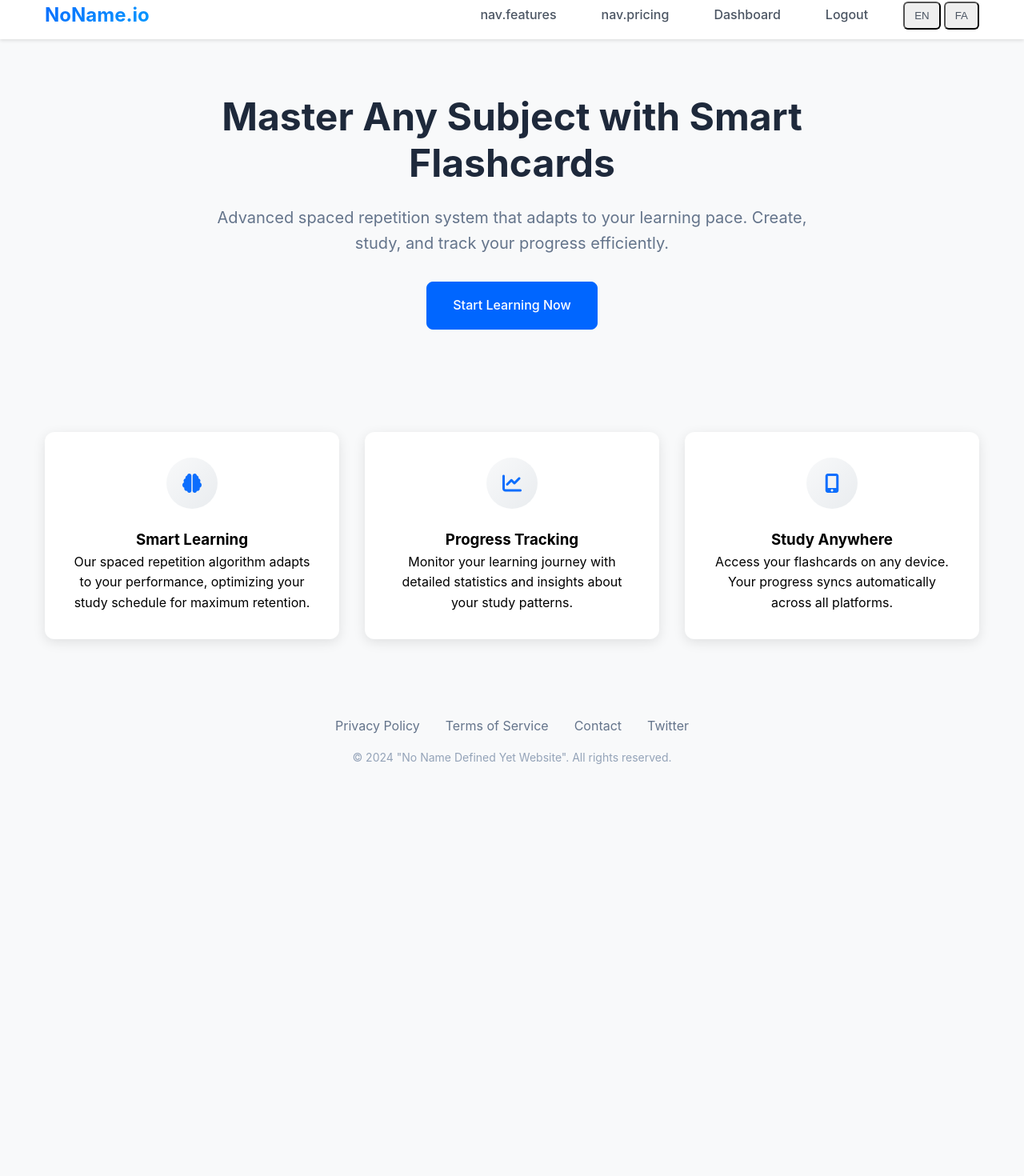
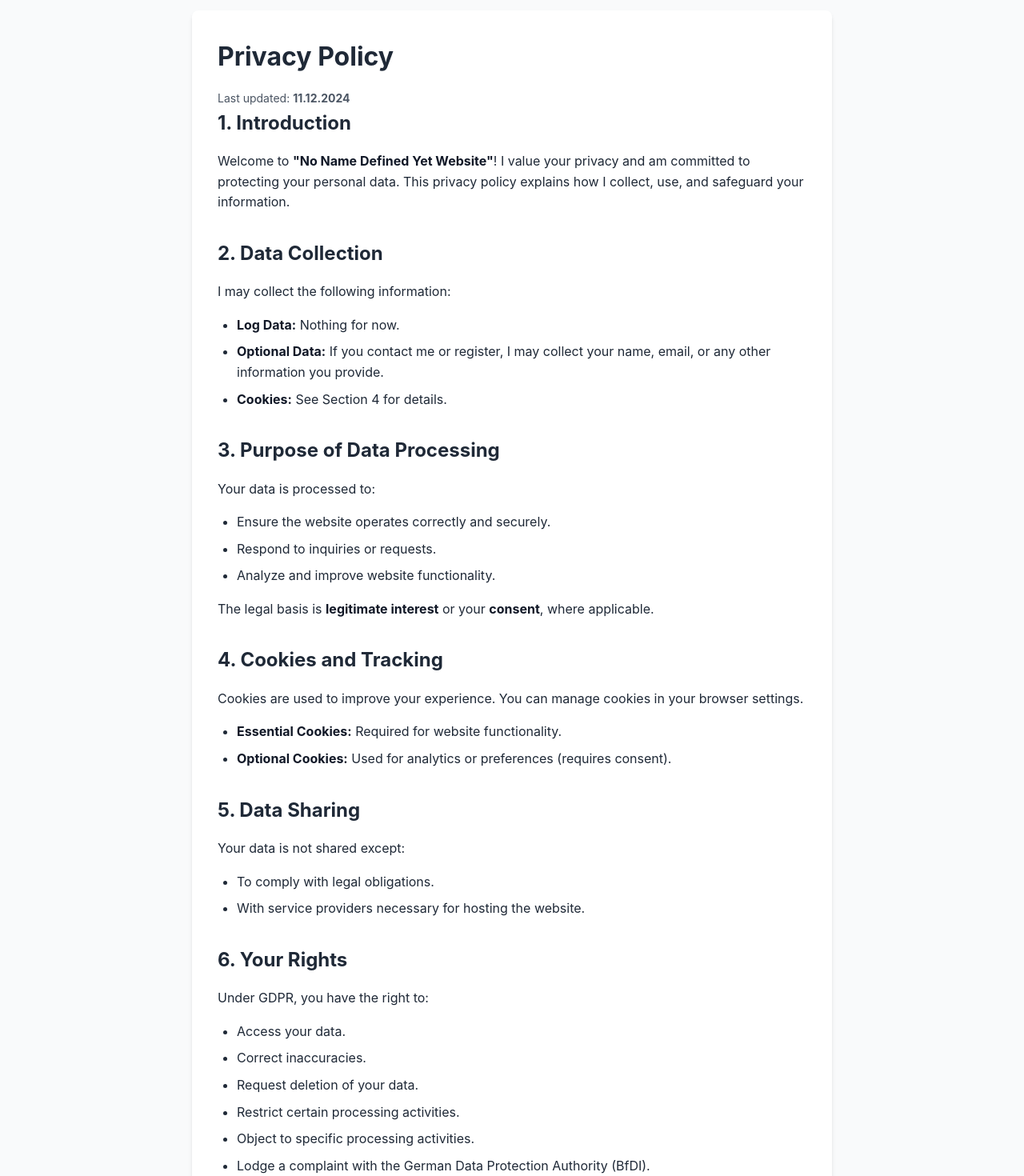
Before and after one commit to mehrdadmahdian/fc.io, a React (Create React App) app in the folder ui/: page /privacy in a window 1280 px wide. Before the commit this address led to /. Shown: the part 11-1481 px from the top of the page at 80% size. Before the commit the page ends 1001 px from the top, so only its background shows below. Built offline with nearby package versions, Linux system fonts and the light colour scheme.

Commit message:
add policy to react app

```diff
--- a/ui/src/App.jsx
+++ b/ui/src/App.jsx
@@ -6,6 +6,7 @@ import ForgotPassword from './pages/ForgotPassword';
 import Dashboard from './pages/Dashboard';
 import Review from './pages/Review';
 import AddCard from './pages/AddCard';
+import PrivacyPolicy from './pages/PrivacyPolicy';
 import ProtectedRoute from './components/common/ProtectedRoute';
 
 function App() {
@@ -15,11 +16,12 @@ function App() {
             <Route path="/login" element={<Login />} />
             <Route path="/register" element={<Register />} />
             <Route path="/forgot-password" element={<ForgotPassword />} />
+            <Route path="/privacy" element={<PrivacyPolicy />} />
 
             <Route path="/dashboard" element={<ProtectedRoute />}>
                 <Route index element={<Dashboard />} />
                 <Route path="box/:boxId/review" element={<Review />} />
-                <Route path="box/:boxId/cards/create" element={<AddCard />} />
+                <Route path="box/:boxId/cards/new" element={<AddCard />} />
             </Route>
 
             <Route path="*" element={<Navigate to="/" replace />} />
--- /dev/null
+++ b/ui/src/assets/styles/Legal.css
@@ -0,0 +1,89 @@
+.legal-container {
+    min-height: 100vh;
+    padding: var(--space-6);
+    background: var(--bg-secondary);
+    color: var(--neutral-800);
+}
+
+.legal-content {
+    max-width: 800px;
+    margin: 0 auto;
+    background: var(--bg-primary);
+    padding: var(--space-8);
+    border-radius: var(--radius-lg);
+    box-shadow: var(--shadow-md);
+}
+
+.legal-content h1 {
+    color: var(--primary-600);
+    margin-bottom: var(--space-4);
+    font-size: 2rem;
+}
+
+.last-updated {
+    color: var(--neutral-600);
+    font-size: 0.875rem;
+}
+
+.legal-section {
+    margin-bottom: var(--space-8);
+}
+
+.legal-section:last-child {
+    margin-bottom: 0;
+}
+
+.legal-section h2 {
+    color: var(--primary-600);
+    margin-bottom: var(--space-4);
+    font-size: 1.5rem;
+}
+
+.legal-section p {
+    margin-bottom: var(--space-4);
+    line-height: 1.6;
+}
+
+.legal-section ul {
+    list-style-type: disc;
+    margin: var(--space-4) 0 var(--space-4) var(--space-6);
+}
+
+.legal-section li {
+    margin-bottom: var(--space-2);
+    line-height: 1.6;
+}
+
+.legal-section strong {
+    color: var(--neutral-900);
+}
+
+.legal-section a {
+    color: var(--primary-600);
+    text-decoration: none;
+    transition: color 0.2s ease;
+}
+
+.legal-section a:hover {
+    color: var(--primary-700);
+    text-decoration: underline;
+}
+
+/* Mobile Adjustments */
+@media (max-width: 768px) {
+    .legal-container {
+        padding: var(--space-4);
+    }
+
+    .legal-content {
+        padding: var(--space-6);
+    }
+
+    .legal-content h1 {
+        font-size: 1.75rem;
+    }
+
+    .legal-section h2 {
+        font-size: 1.25rem;
+    }
+}
--- /dev/null
+++ b/ui/src/pages/PrivacyPolicy.jsx
@@ -0,0 +1,91 @@
+import { useTranslation } from 'react-i18next';
+import '../assets/styles/Legal.css';
+
+function PrivacyPolicy() {
+    const { t } = useTranslation();
+
+    return (
+        <div className="legal-container">
+            <div className="legal-content">
+                <h1>Privacy Policy</h1>
+                <p className="last-updated">Last updated: <strong>11.12.2024</strong></p>
+
+                <div className="legal-section">
+                    <h2>1. Introduction</h2>
+                    <p>Welcome to <strong>"No Name Defined Yet Website"</strong>! I value your privacy and am committed to protecting your personal data. This privacy policy explains how I collect, use, and safeguard your information.</p>
+                </div>
+
+                <div className="legal-section">
+                    <h2>2. Data Collection</h2>
+                    <p>I may collect the following information:</p>
+                    <ul>
+                        <li><strong>Log Data:</strong> Nothing for now.</li>
+                        <li><strong>Optional Data:</strong> If you contact me or register, I may collect your name, email, or any other information you provide.</li>
+                        <li><strong>Cookies:</strong> See Section 4 for details.</li>
+                    </ul>
+                </div>
+
+                <div className="legal-section">
+                    <h2>3. Purpose of Data Processing</h2>
+                    <p>Your data is processed to:</p>
+                    <ul>
+                        <li>Ensure the website operates correctly and securely.</li>
+                        <li>Respond to inquiries or requests.</li>
+                        <li>Analyze and improve website functionality.</li>
+                    </ul>
+                    <p>The legal basis is <strong>legitimate interest</strong> or your <strong>consent</strong>, where applicable.</p>
+                </div>
+
+                <div className="legal-section">
+                    <h2>4. Cookies and Tracking</h2>
+                    <p>Cookies are used to improve your experience. You can manage cookies in your browser settings.</p>
+                    <ul>
+                        <li><strong>Essential Cookies:</strong> Required for website functionality.</li>
+                        <li><strong>Optional Cookies:</strong> Used for analytics or preferences (requires consent).</li>
+                    </ul>
+                </div>
+
+                <div className="legal-section">
+                    <h2>5. Data Sharing</h2>
+                    <p>Your data is not shared except:</p>
+                    <ul>
+                        <li>To comply with legal obligations.</li>
+                        <li>With service providers necessary for hosting the website.</li>
+                    </ul>
+                </div>
+
+                <div className="legal-section">
+                    <h2>6. Your Rights</h2>
+                    <p>Under GDPR, you have the right to:</p>
+                    <ul>
+                        <li>Access your data.</li>
+                        <li>Correct inaccuracies.</li>
+                        <li>Request deletion of your data.</li>
+                        <li>Restrict certain processing activities.</li>
+                        <li>Object to specific processing activities.</li>
+                        <li>Lodge a complaint with the German Data Protection Authority (<a href="https://www.bfdi.bund.de/" target="_blank" rel="noopener noreferrer">BfDI</a>).</li>
+                    </ul>
+                </div>
+
+                <div className="legal-section">
+                    <h2>7. Data Retention</h2>
+                    <p>Your data is retained as long as necessary for the stated purposes or as required by law. You can request deletion of your data at any time.</p>
+                </div>
+
+                <div className="legal-section">
+                    <h2>8. Security Measures</h2>
+                    <p>Appropriate measures are in place to protect your data, including secure hosting and restricted access to sensitive information.</p>
+                </div>
+
+                <div className="legal-section">
+                    <h2>9. Contact Information</h2>
+                    <p>If you have any questions, please contact:</p>
+                    <p><strong>Name:</strong> Mohammadhassan Mahdian</p>
+                    <p><strong>Email:</strong> <a href="mailto:mahdian.mhd@gmail.com">mahdian.mhd@gmail.com</a></p>
+                </div>
+            </div>
+        </div>
+    );
+}
+
+export default PrivacyPolicy;
```
